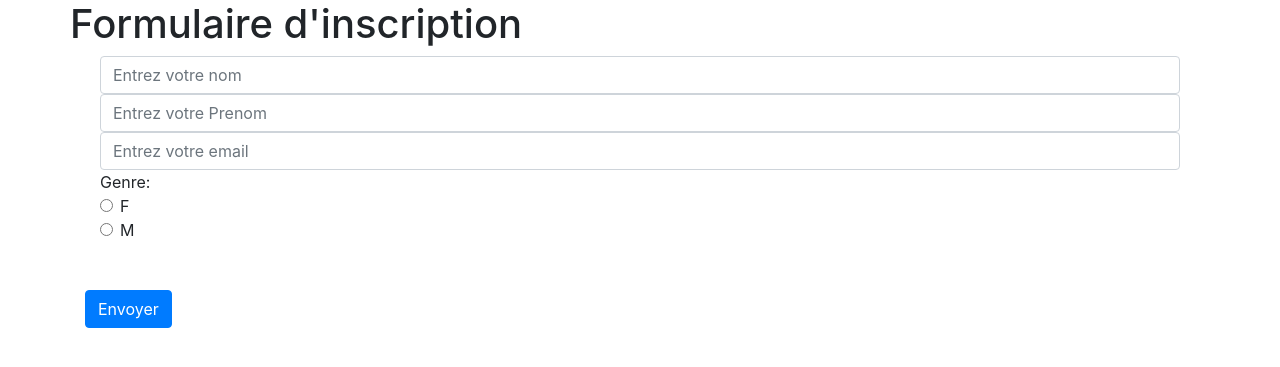
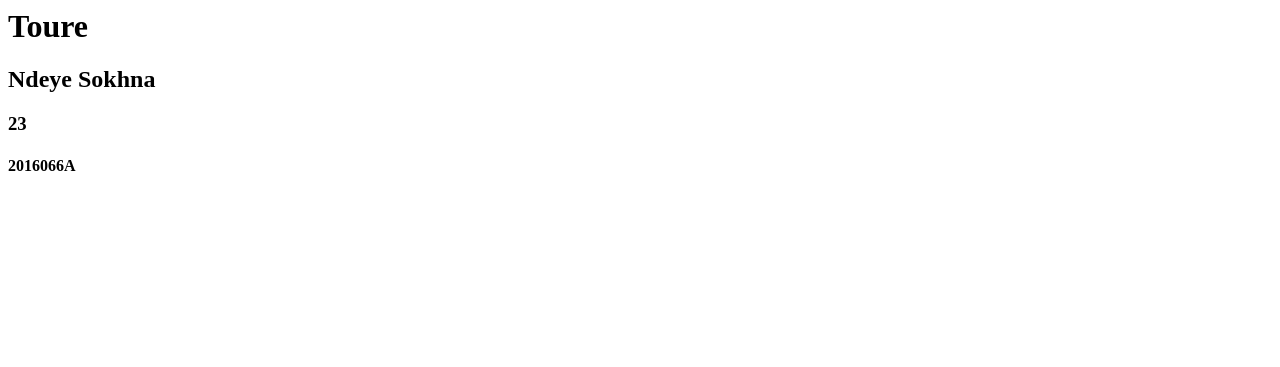
Before and after one commit to ndeyesokhna/php, a PHP site: page / in a window 1280 px wide. Shown: the top 367 px of the page. Run offline with PHP 8.4, Linux system fonts and the light colour scheme.

Commit message:
changement

```diff
--- a/index.php
+++ b/index.php
@@ -1,95 +1,31 @@
-<!DOCTYPE html>
-<html lang="en">
-  <head>
-    <meta charset="UTF-8" />
-    <meta name="viewport" content="width=device-width, initial-scale=1.0" />
-    <meta http-equiv="X-UA-Compatible" content="ie=edge" />
-    <title>Document</title>
-    <link
-      rel="stylesheet"
-      href="https://stackpath.bootstrapcdn.com/bootstrap/4.3.1/css/bootstrap.min.css"
-      integrity="sha384-ggOyR0iXCbMQv3Xipma34MD+dH/1fQ784/j6cY/iJTQUOhcWr7x9JvoRxT2MZw1T"
-      crossorigin="anonymous"
-    />
-    <style>
-      div#conteneur {
-        background: #f5e6b9;
-        min-height: 12px;
-        min-width: 100%;
-        margin-top: 2vh;
-      }
-    </style>
-  </head>
-  <body>
-    <div class="container">
-      <div class="row"><h1 class="title">Formulaire d'inscription</h1></div>
-      <div id="error"></div>
-      <div class="container">
-        <form action="#" method="POST" id="formulaire" class="form-group">
-          <div id="pseudo_inscription">
-            <div class="row">
-              <div class="col-12">
-                <input
-                  type="text"
-                  name="nom"
-                  placeholder="Entrez votre nom"
-                  id="nom"
-                  class="form-control" >
-              </div>
-              <div class="col-12">
-                <input
-                  type="text"
-                  name="prenom"
-                  placeholder="Entrez votre Prenom"
-                  id="prenom"
-                  class="form-control"
-                />
-              </div>
-              <div class="col-12">
-                <input
-                  type="email"
-                  name="email"
-                  placeholder="Entrez votre email"
-                  id="email"
-                  class="form-control"
-                />
-              </div>
-              <div class="col-12">
-                Genre:
-                <div class="form-check">
-                  <input
-                    class="form-check-input"
-                    type="radio"
-                    name="genre"
-                    id="genreF"
-                    value="0"
+<?php
+/**
+ *
+ */
+class Eleve
+{
+  public $nom;
+  public $prenom;
+  public $age;
+  public $numerocarte;
 
-                  />
-                  <label class="form-check-label" for="genreF">
-                    F
-                  </label>
-                </div>
-                <div class="form-check">
-                  <input
-                    class="form-check-input"
-                    type="radio"
-                    name="genre"
-                    id="genreM"
-                    value="1"
+  public function __construct($def_nom , $def_prenom , $def_age , $def_numerocarte)
+  {
+    $this->nom =$def_nom;
+    $this->prenom = $def_prenom;
+    $this->age = $def_age;
+    $this->numerocarte = $def_numerocarte;
+  }
 
-                  />
-                  <label class="form-check-label" for="genreM">M </label>
-                </div>
-              </div>
-            </div>
-            <div class="row mt-5">
-              <button type="submit"  id="Envoyer" name="Envoyer"class="btn btn-primary">Envoyer</button>
-            </div>
-          </div>
-        </form>
-      </div>
-    </div>
-    <script src="index.js"></script>
+  public function Afficheeleve()
+  {
+   echo "<h1>$this->nom</h1><h2>$this->prenom</h2><h3>$this->age</h3><h4>$this->numerocarte</h4>";
 
-  </body>
-</html>
+  }
+}
+$elev= new Eleve('Toure' ,'Ndeye Sokhna' ,23 , "2016066A");
+$elev->Afficheeleve();
+
+
+
+ ?>
```
